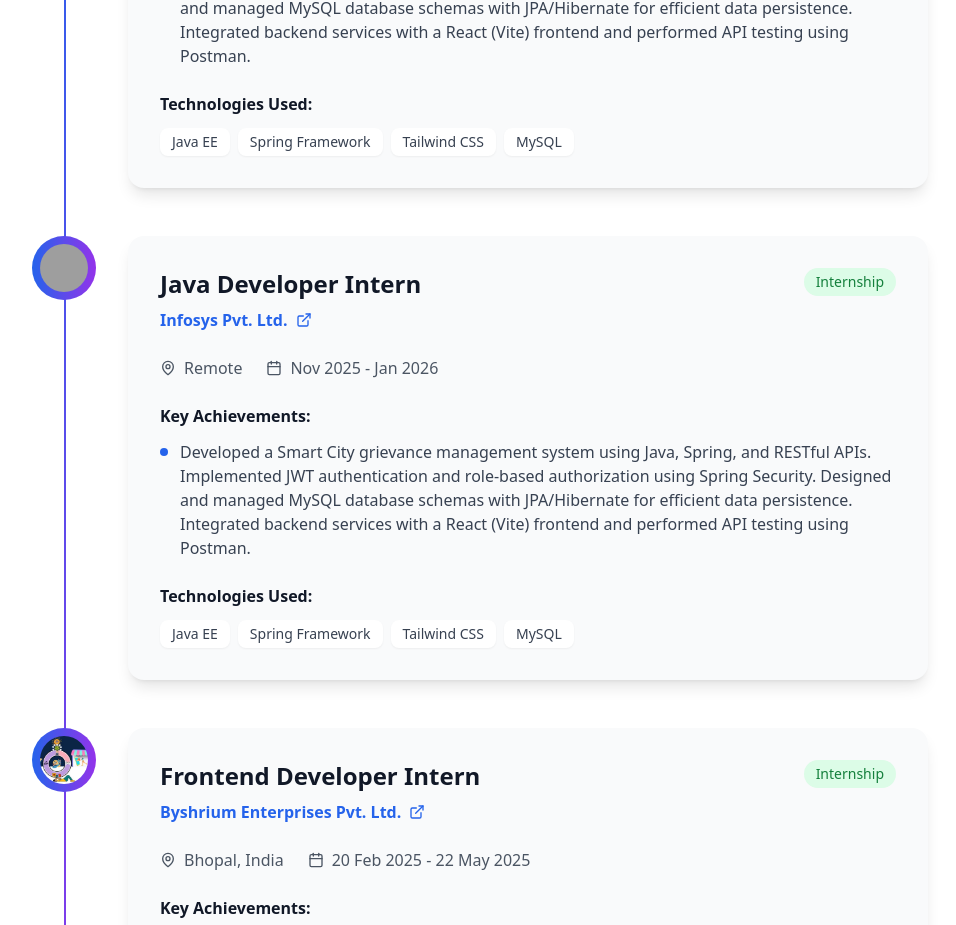
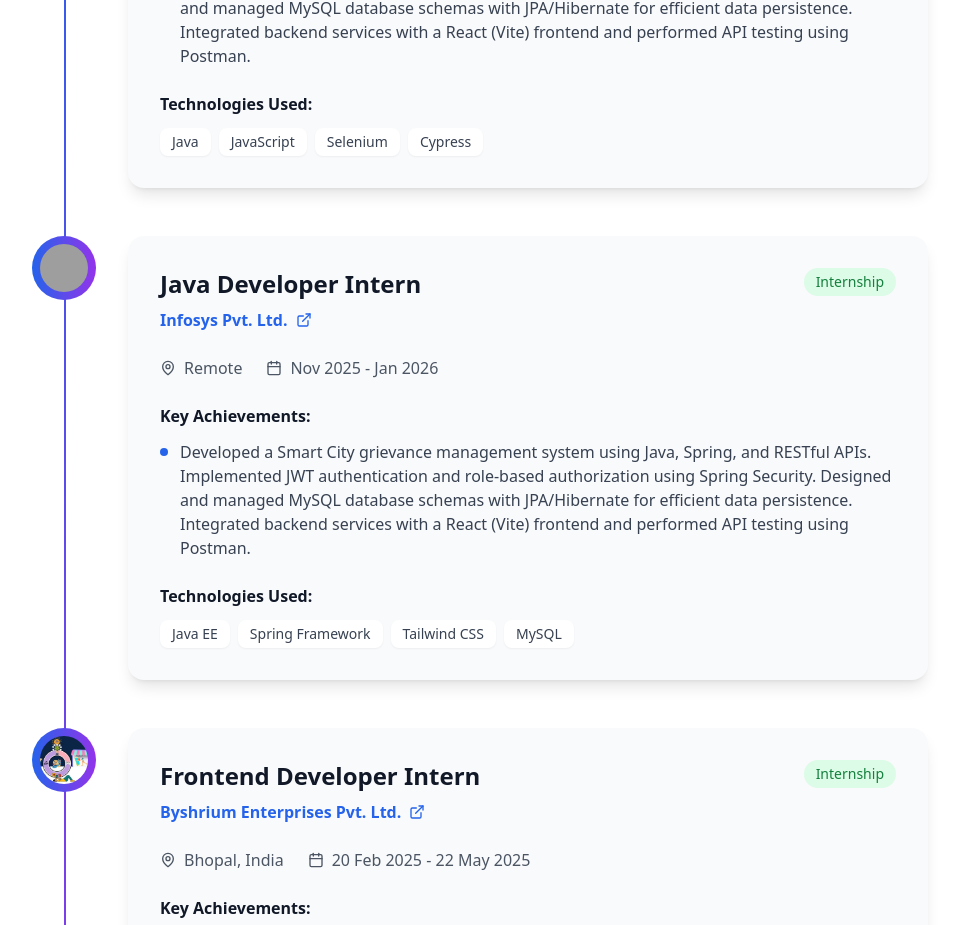
Before and after one commit to jaspal-s-rajput/Portfolio_Web_Application, a React (Vite) app: page / in a window 1280 px wide. Shown: the part 7295-8220 px from the top of the page, without its empty margins (160-1116 px from the left). Built offline with nearby package versions, Linux system fonts and the light colour scheme; grey boxes are pictures that could not be loaded.

Commit message:
Update Experience.tsx

```diff
--- a/src/components/Experience.tsx
+++ b/src/components/Experience.tsx
@@ -16,7 +16,7 @@
       achievements: [
         "Developed a Smart City grievance management system using Java, Spring, and RESTful APIs. Implemented JWT authentication and role-based authorization using Spring Security. Designed and managed MySQL database schemas with JPA/Hibernate for efficient data persistence. Integrated backend services with a React (Vite) frontend and performed API testing using Postman."
       ],
-      technologies: ["Java EE", "Spring Framework", "Tailwind CSS", "MySQL"],
+      technologies: ["Java", "JavaScript", "Selenium", "Cypress"],
       current: true
     },
     {
```
